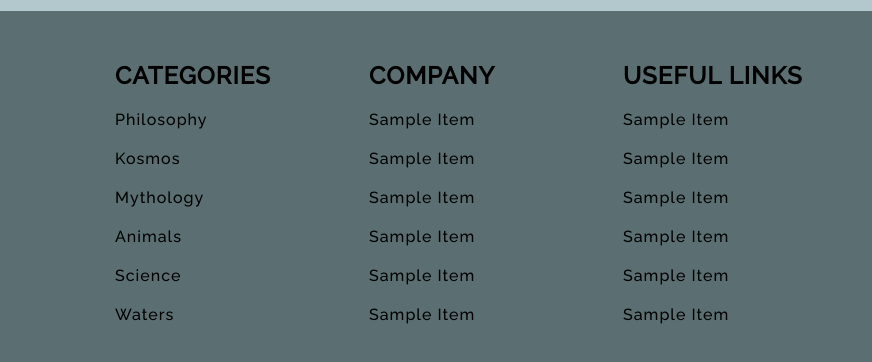
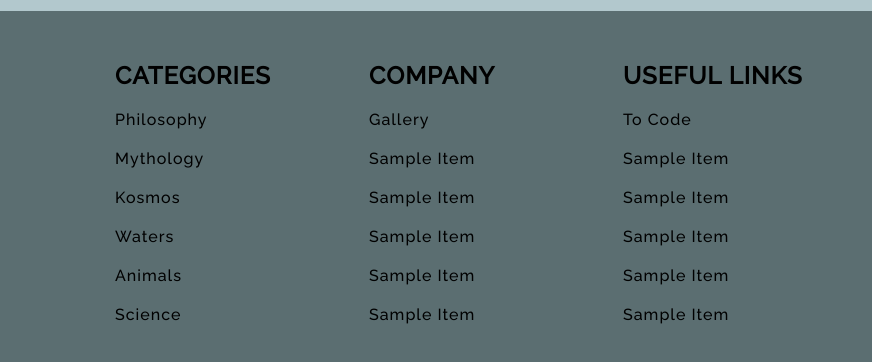
Before and after one commit to CEODemitri/nature, a plain HTML site: page index.html in a window 1280 px wide. Shown: the part 3429-3791 px from the top of the page, 408-1280 px from the left. Drawn offline with nearby package versions, Linux system fonts and the light colour scheme.

Commit message:
small updates

```diff
--- a/index.html
+++ b/index.html
@@ -547,11 +547,15 @@
                     </li>
 
                     <li class="list-item">
+                        <a href="#" class="list-link">Mythology</a>
+                    </li>
+
+                    <li class="list-item">
                         <a href="#" class="list-link">Kosmos</a>
                     </li>
 
                     <li class="list-item">
-                        <a href="#" class="list-link">Mythology</a>
+                        <a href="#" class="list-link">Waters</a>
                     </li>
 
                     <li class="list-item">
@@ -562,9 +566,6 @@
                         <a href="#" class="list-link">Science</a>
                     </li>
 
-                    <li class="list-item">
-                        <a href="#" class="list-link">Waters</a>
-                    </li>
                 </ul>
             </div>
 
@@ -573,7 +574,7 @@
 
                 <ul class="list footer-list">
                     <li class="list-item">
-                        <a href="#" class="list-link">Sample Item</a>
+                        <a href="#" class="list-link">Gallery</a>
                     </li>
 
                     <li class="list-item">
@@ -603,7 +604,7 @@
 
                 <ul class="list footer-list">
                     <li class="list-item">
-                        <a href="#" class="list-link">Sample Item</a>
+                        <a href="#" class="list-link">To Code</a>
                     </li>
 
                     <li class="list-item">
```
